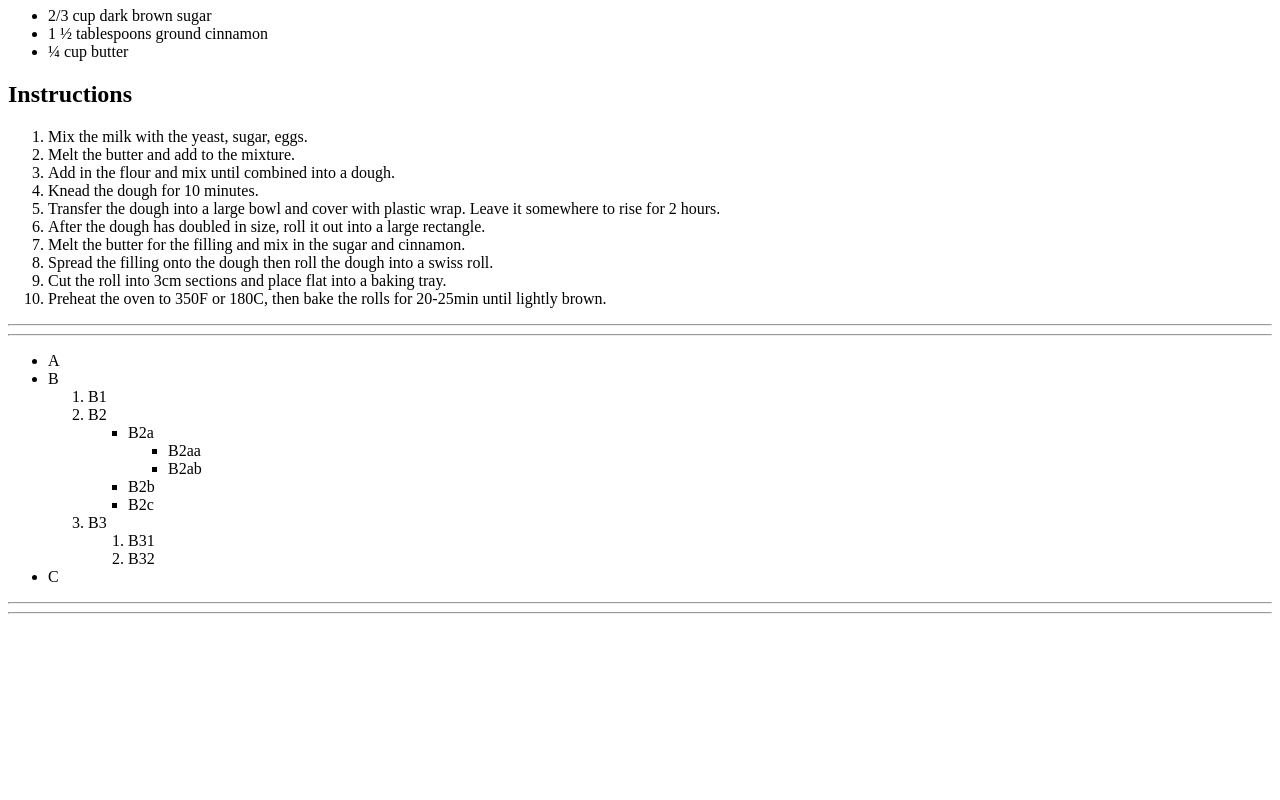
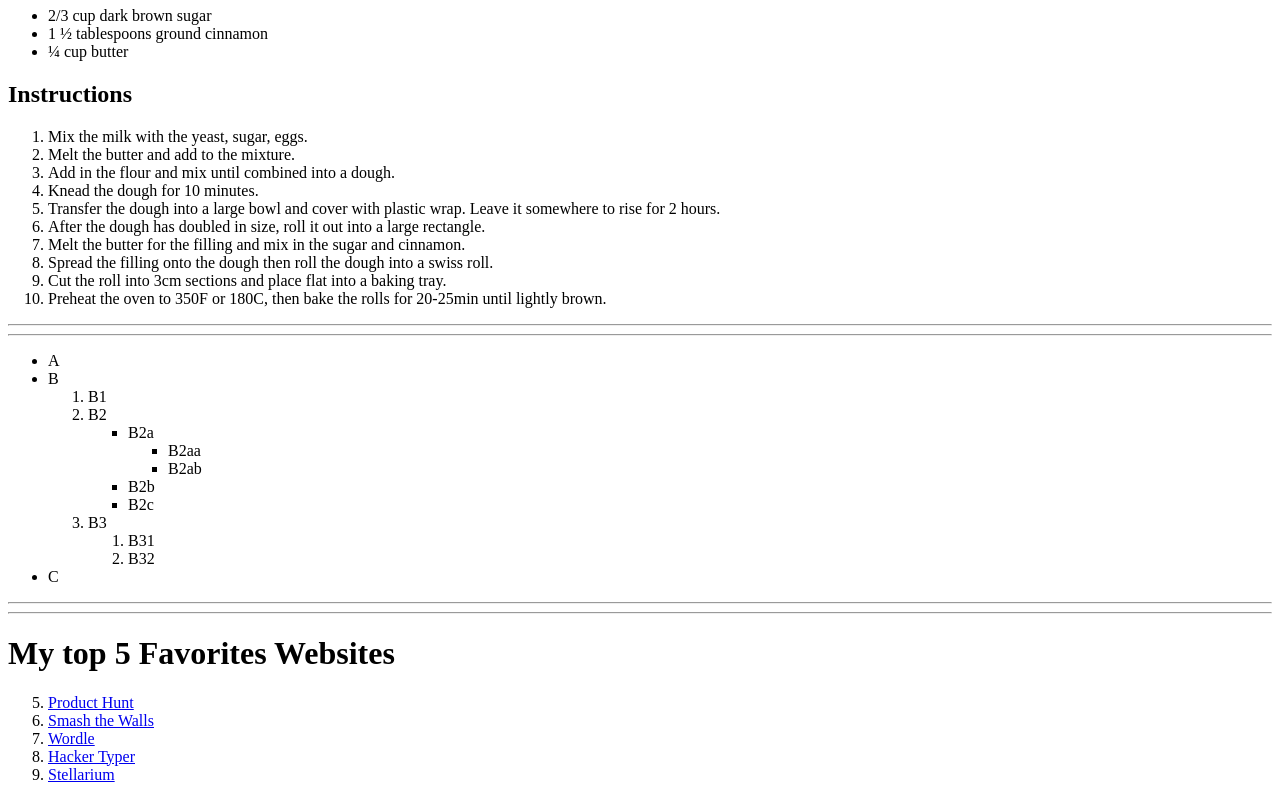
Before and after one commit to OmorSifat/Exercise_01, a plain HTML site: page index.html in a window 1280 px wide. Shown: the part 328-1128 px from the top of the page. Before the commit the page ends 950 px from the top, so only its background shows below. Drawn offline with Linux system fonts and the light colour scheme.

Commit message:
3. Anchor Elements - Done

```diff
--- a/index.html
+++ b/index.html
@@ -4,7 +4,7 @@
 <head>
     <meta charset="UTF-8" />
     <meta name="viewport" content="width=device-width, initial-scale=1.0" />
-    <title>1. List Elements</title>
+    <title>HTML Practice</title>
 </head>
 
 <body>
@@ -88,6 +88,15 @@
     <hr>
     <hr>
 
+    <!--  ==========  3. Anchor Elements  ==========  -->
+    <h1>My top 5 Favorites Websites</h1>
+    <ol start="5">
+        <li><a href="https://www.producthunt.com/">Product Hunt</a></li>
+        <li><a href="https://smashthewalls.com/">Smash the Walls</a></li>
+        <li><a href="https://www.nytimes.com/games/wordle/index.html">Wordle</a></li>
+        <li><a href="https://hackertyper.com/">Hacker Typer</a></li>
+        <li><a href="https://stellarium-web.org/">Stellarium</a></li>
+    </ol>
 </body>
 
 </html>
```
